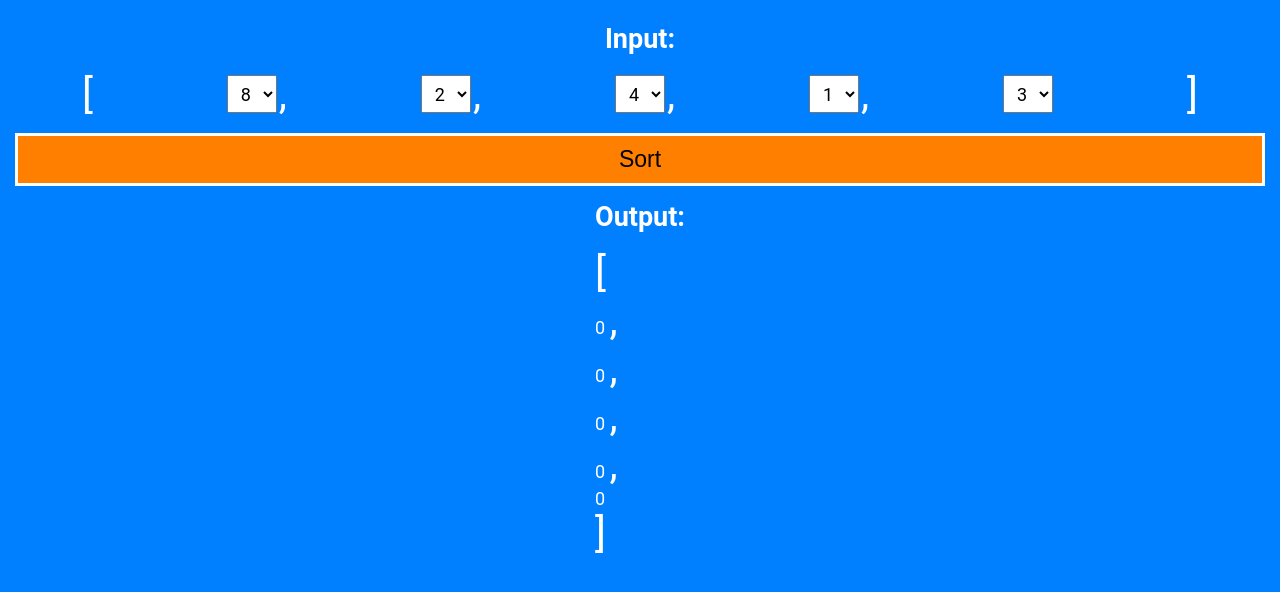
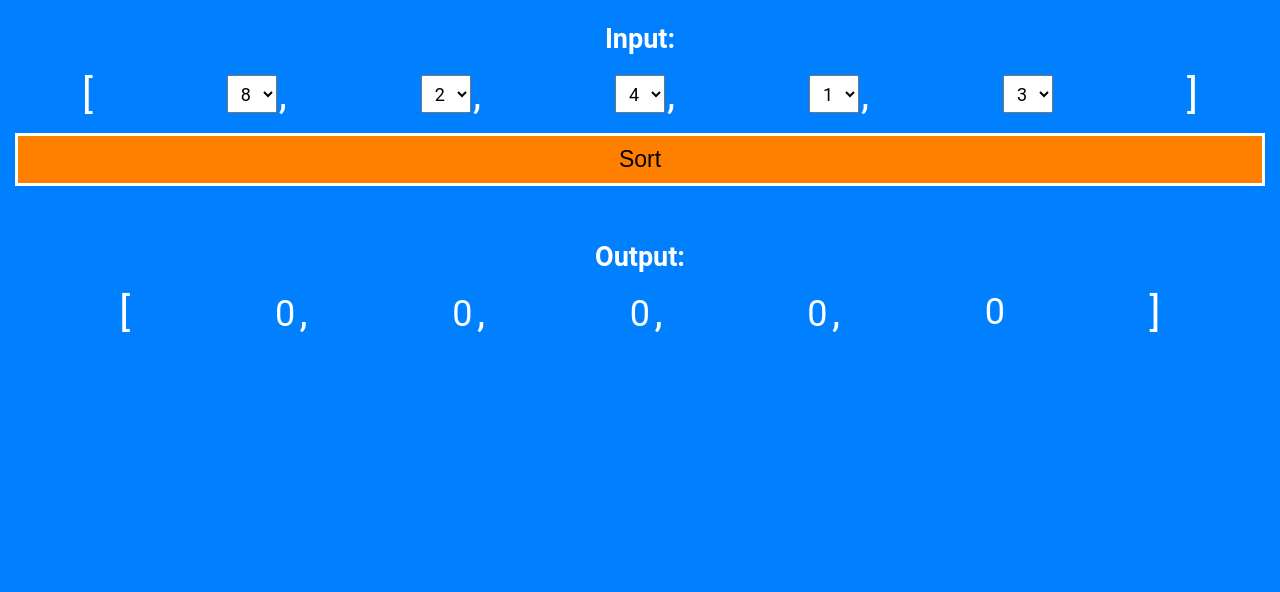
Before and after one commit to Aelkoulali/Number-Sorter, a plain HTML site: page index.html in a window 1280 px wide. Shown: the part 94-686 px from the top of the page. Drawn offline with Linux system fonts and the light colour scheme.

Commit message:
CSS : output + alert

```diff
--- a/styles.css
+++ b/styles.css
@@ -83,3 +83,36 @@ button {
     font-size: 23px;
     width: 100%;
 }
+
+select:focus-visible,
+button:focus-visible {
+  outline: 3px solid var(--navy);
+}
+
+.output-container {
+  width: 95%;
+  min-height: 55px;
+  margin-top: 25px;
+  border-radius: 0;
+  padding: 15px;
+  overflow-wrap: break-word;
+  text-align: center;
+}
+
+.output-array {
+  width: 100%;
+  margin: auto;
+  display: flex;
+  align-items: center;
+  justify-content: space-around;
+}
+
+.output-value {
+  font-size: 2em;
+}
+
+.alert {
+  background-color: var(--orange);
+  border: 3px solid var(--white);
+  color: var(--white);
+}
```
